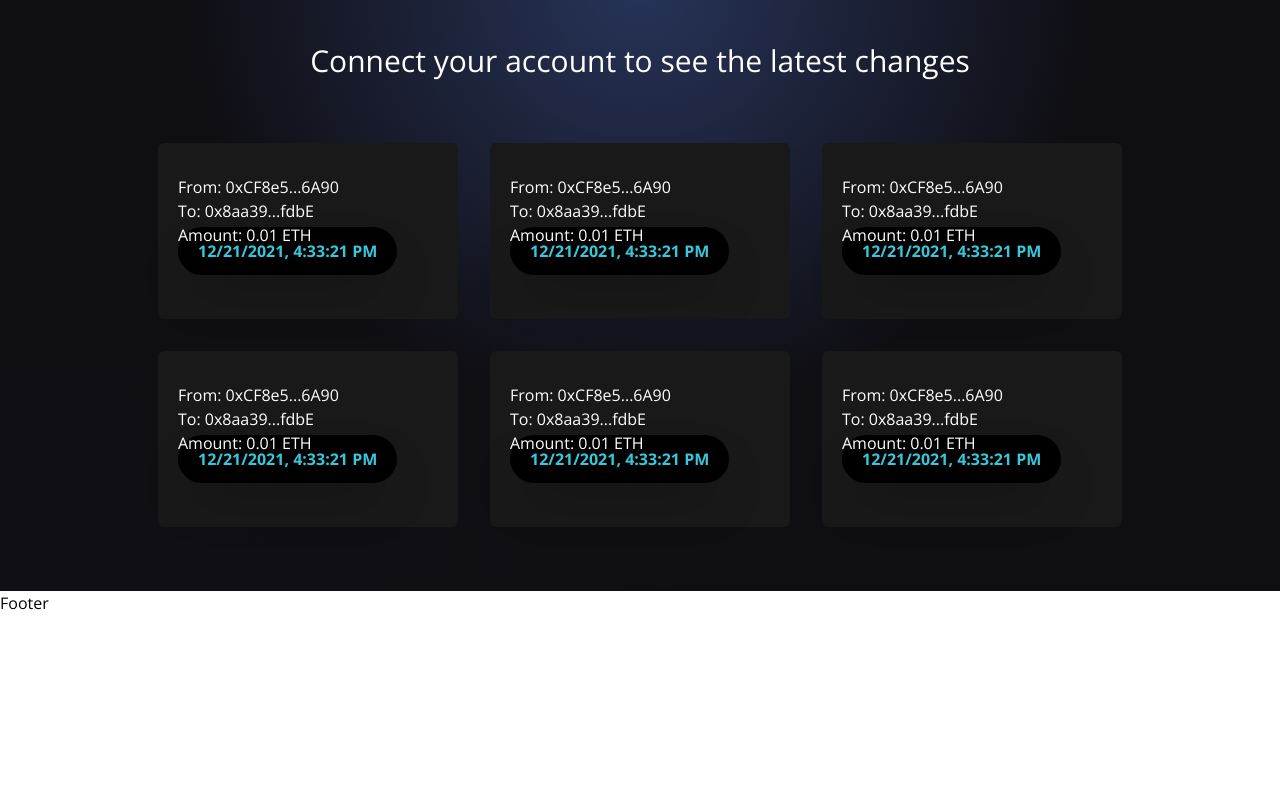
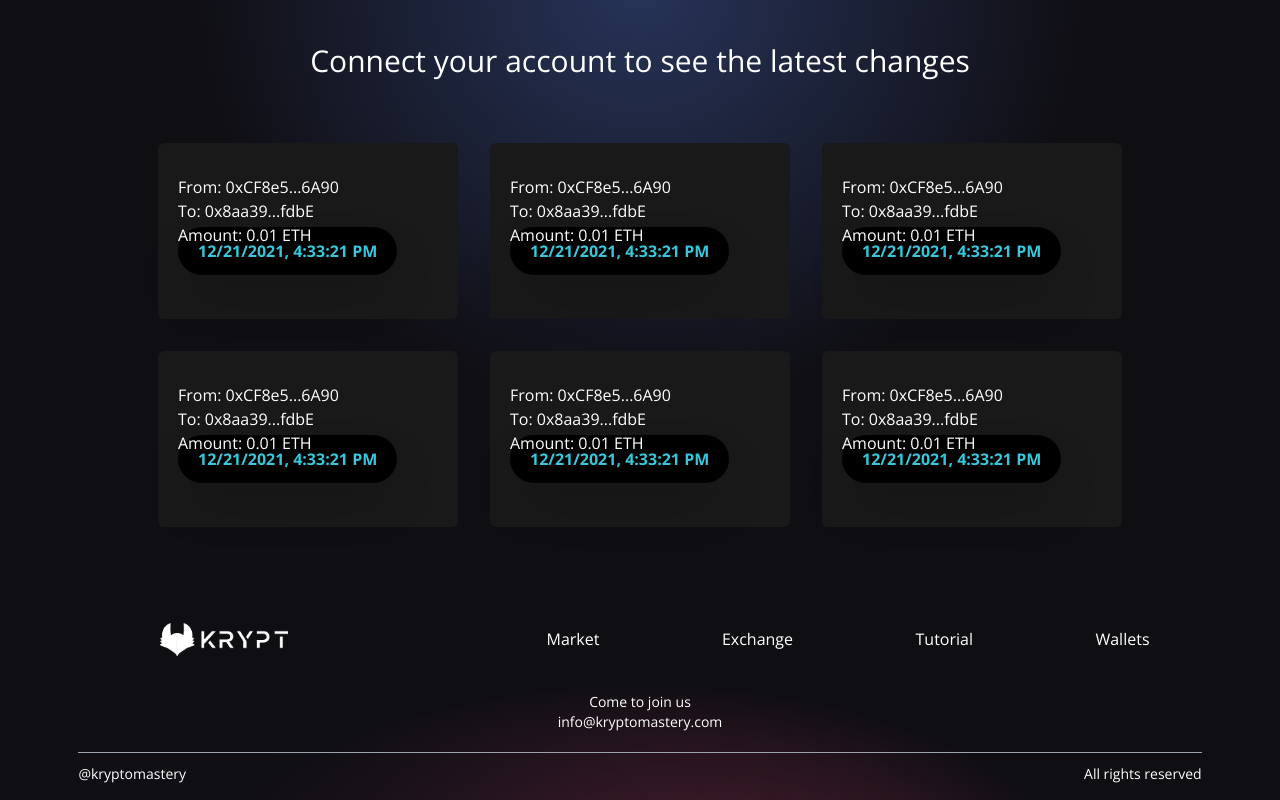
Before and after one commit to StVictoria/web3, a React (Vite) app in the folder client/: page / in a window 1280 px wide. Shown: the part 1140-1940 px from the top of the page. Before the commit the page ends 1755 px from the top, so only its background shows below. Built offline with nearby package versions, Linux system fonts and the light colour scheme.

Commit message:
created Footer

```diff
--- a/client/src/components/Footer.jsx
+++ b/client/src/components/Footer.jsx
@@ -1,8 +1,37 @@
+import logo from "../../images/logo.png";
+
+const links = [
+  { id: 1, title: "Market" },
+  { id: 2, title: "Exchange" },
+  { id: 3, title: "Tutorial" },
+  { id: 4, title: "Wallets" },
+];
+
 const Footer = () => {
+  const renderLinks = () => links.map(link => (
+    <p key={link.id} className="text-white text-base text-center mx-2 cursor-pointer">{link.title}</p>
+  ))
+
   return (
-    <div>
-      Footer
-    </div>
+    <footer className="w-full flex md:justify-center justify-between items-center flex-col p-4 gradient-bg-footer">
+      <div className="w-full flex sm:flex-row flex-col justify-between items-center my-4">
+        <div className="flex flex-[0.5] justify-center items-center">
+          <img src={logo} alt="logo" className="w-32" />
+        </div>
+        <div className="flex flex-1 justify-evenly items-center flex-wrap sm:mt-0 mt-5 w-full">
+         {renderLinks()}
+        </div>
+      </div>
+      <div className="flex justify-center items-center flex-col mt-5">
+        <p className="text-white text-sm text-center">Come to join us</p>
+        <a href="mailto:info@kryptomastery.com" className="text-white text-sm text-center">info@kryptomastery.com</a>
+      </div>
+      <div className="sm:w-[90%] w-full h-[0.25px] bg-gray-400 mt-5" />
+      <div className="sm:w-[90%] w-full flex justify-between items-center mt-3">
+        <p className="text-white text-sm text-center">@kryptomastery</p>
+        <p className="text-white text-sm text-center">All rights reserved</p>
+      </div>
+    </footer>
   )
 };
 
```
